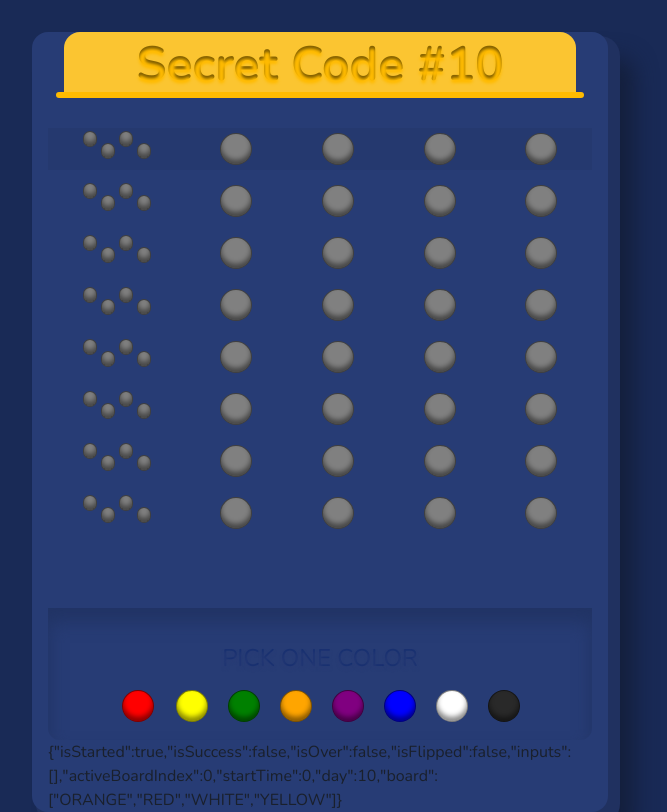
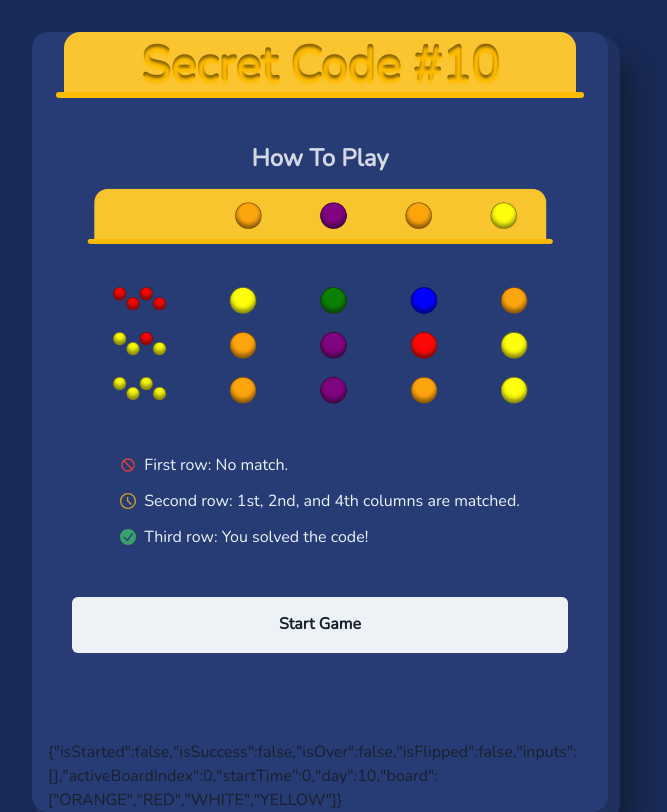
Before and after one commit to melihcaliskan/secret-code, a Next.js app: page / in a window 1280 px wide. Shown: the whole page, without its empty margins (320-987 px from the left). Built offline with nearby package versions, Linux system fonts and the light colour scheme.

Commit message:
dont optimize fonts

```diff
--- a/next.config.js
+++ b/next.config.js
@@ -1,6 +1,7 @@
 /** @type {import('next').NextConfig} */
 const nextConfig = {
   reactStrictMode: true,
+  optimizeFonts: false,
   typescript: {
     ignoreBuildErrors: true
   }
--- a/pages/_document.tsx
+++ b/pages/_document.tsx
@@ -9,7 +9,10 @@ export default function Document() {
         <link rel="icon" href="/favicon.ico" />
         <link rel="preconnect" href="https://fonts.googleapis.com" />
         <link rel="preconnect" href="https://fonts.gstatic.com" crossOrigin="" />
-        <link href="https://fonts.googleapis.com/css2?family=Nunito:wght@400;600;700;800&display=swap" rel="stylesheet" />
+        <link
+          href="https://fonts.googleapis.com/css2?family=Nunito&display=optional"
+          rel="stylesheet"
+        />
         <script
           async
           src={`https://www.googletagmanager.com/gtag/js?id=${process.env.NEXT_PUBLIC_GOOGLE_ANALYTICS}`}
--- a/store/Game.context.ts
+++ b/store/Game.context.ts
@@ -1,7 +1,7 @@
 import { createContext } from "react";
 
 export const INITIAL_STATE = {
-  isStarted: true,
+  isStarted: false,
   isSuccess: false,
   isOver: false,
   isFlipped: false,
```
